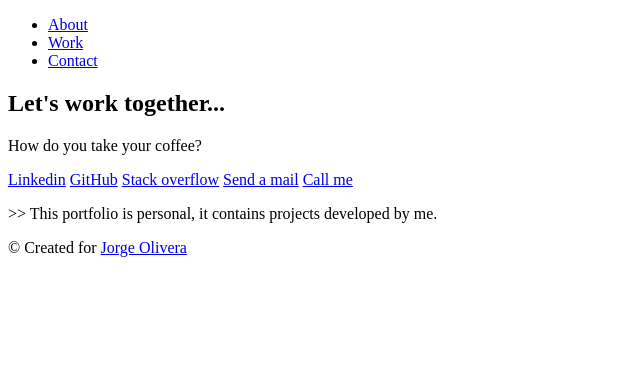
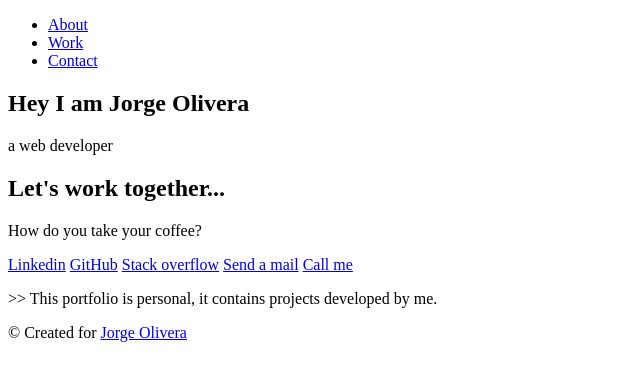
Before and after one commit to Tanqueta88/PersonalPortfolioWebpage, a plain HTML site: page index.html in a window 1280 px wide. Shown: the whole page, without its empty margins (0-640 px from the left). Drawn offline with Linux system fonts and the light colour scheme.

Commit message:
Modifications in the HTML structure ()Modifications in the HTML structure (welcome-sections)

```diff
--- a/index.html
+++ b/index.html
@@ -22,6 +22,12 @@
             </li>
         </ul>
     </nav>
+
+    <section id="welcome-section" class="welcome-section">
+        <h1>Hey I am Jorge Olivera</h1>
+        <p>a web developer</p>
+    </section>
+
     <section id="contact" class="contact-section">
         <div class="contact-section-header">
             <h2>Let's work together...</h2>
```
